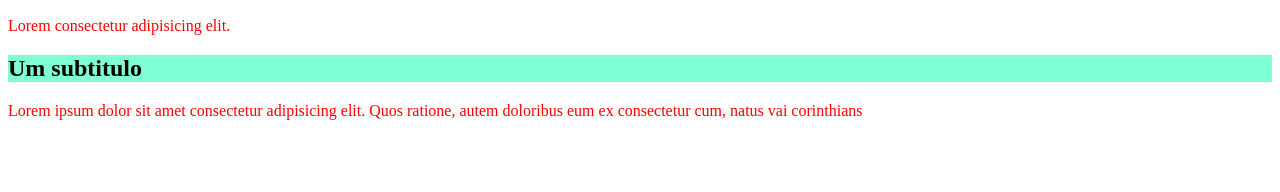
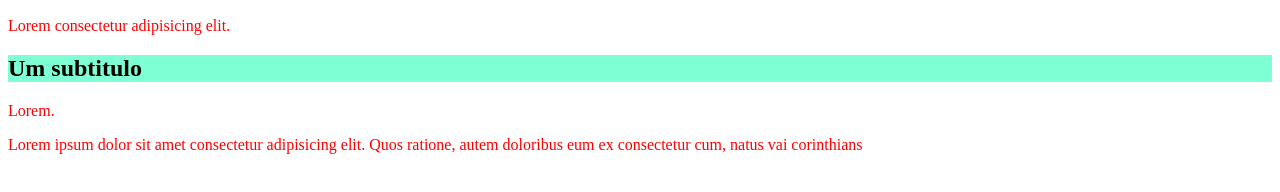
Before and after one commit to bolitadev/teste-interno, a plain HTML site: page index.html in a window 1280 px wide. Shown: the part 110-302 px from the top of the page. Drawn offline with Linux system fonts and the light colour scheme.

Commit message:
mudando textos no p

```diff
--- a/index.html
+++ b/index.html
@@ -24,10 +24,10 @@ p {color: red;}
 
 <H2>Um subtitulo</H2>
 
+<p>Lorem.</p>
+
 <p>Lorem ipsum dolor sit amet consectetur adipisicing elit. Quos ratione, autem doloribus eum ex consectetur cum, natus
-    vai corinthians
-
-</p>
+    vai corinthians</p>
 
 </body>
 </html>
```
